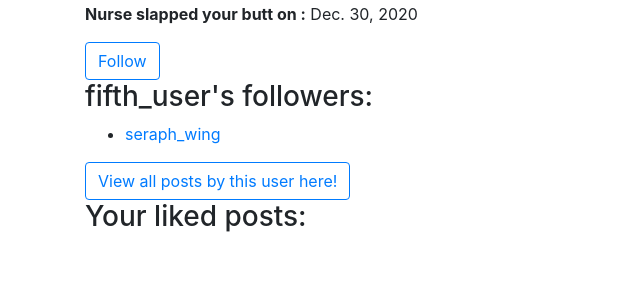
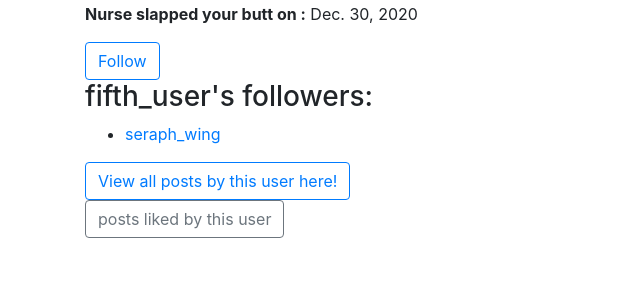
Before and after one commit to seraph-wing/tumblr-clone, a Django app: a page that uses tumblr_clone/templates/base.html in a window 1280 px wide. Shown: the part 266-566 px from the top of the page, without its empty margins (0-640 px from the left). Run offline with Django 3.2, Linux system fonts and the light colour scheme; a user stored in the database is signed in; data comes from the database, SQL or seed files in the repository; both versions use the stored data as it was after the commit; parts of the project's set-up code (start-up, migrations or seed data) failed here and were passed over; some libraries are stand-ins or nearby versions.

Commit message:
added likes url and page for user

```diff
--- a/tumblr_clone/account/templates/account/account_index.html
+++ b/tumblr_clone/account/templates/account/account_index.html
@@ -44,14 +44,7 @@
       </ul>
     </div>
     <a href="{% url 'post:user_posts' username=object.username %}" class="btn btn-outline-primary">View all posts by this user here!</a>
-    <div class="user-likes">
-      <h3>Your liked posts:</h3>
-      {% for post in object.liked_posts.all %}
-        <div class="container">
-          {% include "post\_post.html" with post=post %}
-        </div>
-      {% endfor %}
-    </div>
+    <h3><a href="{% url 'account:likes' object.slug %}" class="btn btn-outline-secondary">posts liked by this user</a></h3>
 
 
   </div>
--- a/tumblr_clone/account/urls.py
+++ b/tumblr_clone/account/urls.py
@@ -12,5 +12,6 @@ urlpatterns = [
     path('logout/',auth_views.LogoutView.as_view(),name='logout'),
     path('edit/<slug:slug>', views.UpdateUserView.as_view(),name='edit'),
     path('follow/<int:pk>',views.follow,name='follow'),
-    path('unfollow/<int:pk>',views.unfollow,name='unfollow')
+    path('unfollow/<int:pk>',views.unfollow,name='unfollow'),
+    path('likes/<slug:slug>',views.LikeView.as_view(),name='likes'),
 ]
--- a/tumblr_clone/account/views.py
+++ b/tumblr_clone/account/views.py
@@ -30,6 +30,10 @@ class UpdateUserView(LoginRequiredMixin,UpdateView):
 
         return reverse_lazy('account:account_index',kwargs={'slug':self.request.user.slug})
 
+class LikeView(DetailView):
+    model = User
+    template_name= 'account/likes.html'
+
 def follow(request,pk):
     user_to_be_followed = get_object_or_404(User,id=request.POST.get('user_id_follow'))
     user_to_be_followed.followers.add(request.user)
--- a/tumblr_clone/templates/base.html
+++ b/tumblr_clone/templates/base.html
@@ -71,7 +71,7 @@
                 <!--Logout-->
                 <a class="dropdown-item" href= '{% url "account:logout" %}'>Logout</a>
                 <!--LIKES-->
-                <a class="dropdown-item" href="#">
+                <a class="dropdown-item" href="{% url 'account:likes' request.user.slug %}">
                   <svg width="0.8em" height="0.8em" viewBox="0 0 16 16" class="bi bi-heart" fill="currentColor" xmlns="http://www.w3.org/2000/svg">
                     <path fill-rule="evenodd" d="M8 2.748l-.717-.737C5.6.281 2.514.878 1.4 3.053c-.523 1.023-.641 2.5.314 4.385.92 1.815 2.834 3.989 6.286 6.357 3.452-2.368 5.365-4.542 6.286-6.357.955-1.886.838-3.362.314-4.385C13.486.878 10.4.28 8.717 2.01L8 2.748zM8 15C-7.333 4.868 3.279-3.04 7.824 1.143c.06.055.119.112.176.171a3.12 3.12 0 0 1 .176-.17C12.72-3.042 23.333 4.867 8 15z"/>
                   </svg> Likes
```
Also changed, not shown: tumblr_clone/account/templates/account/likes.html (added, +14 -0 lines), tumblr_clone/db.sqlite3.
